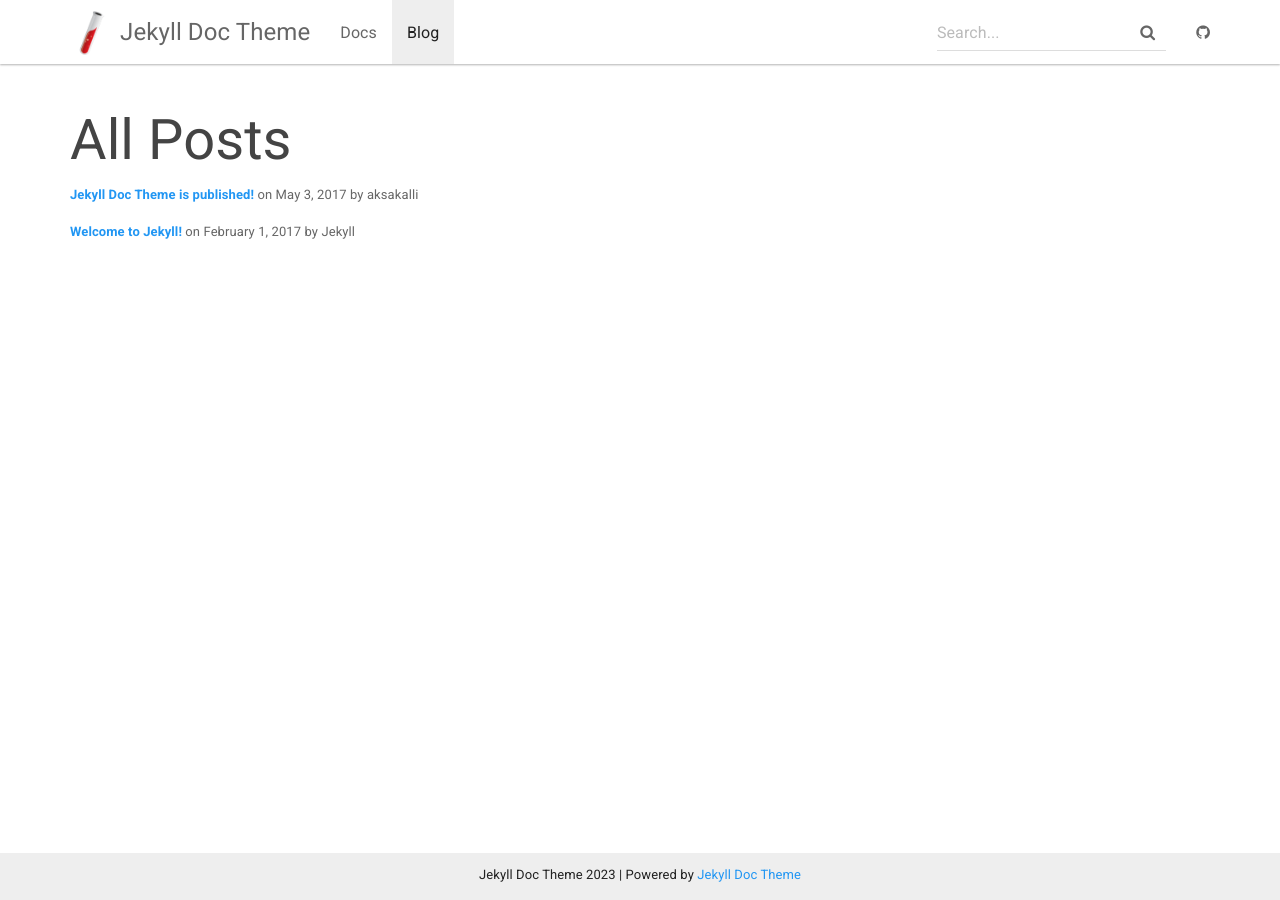
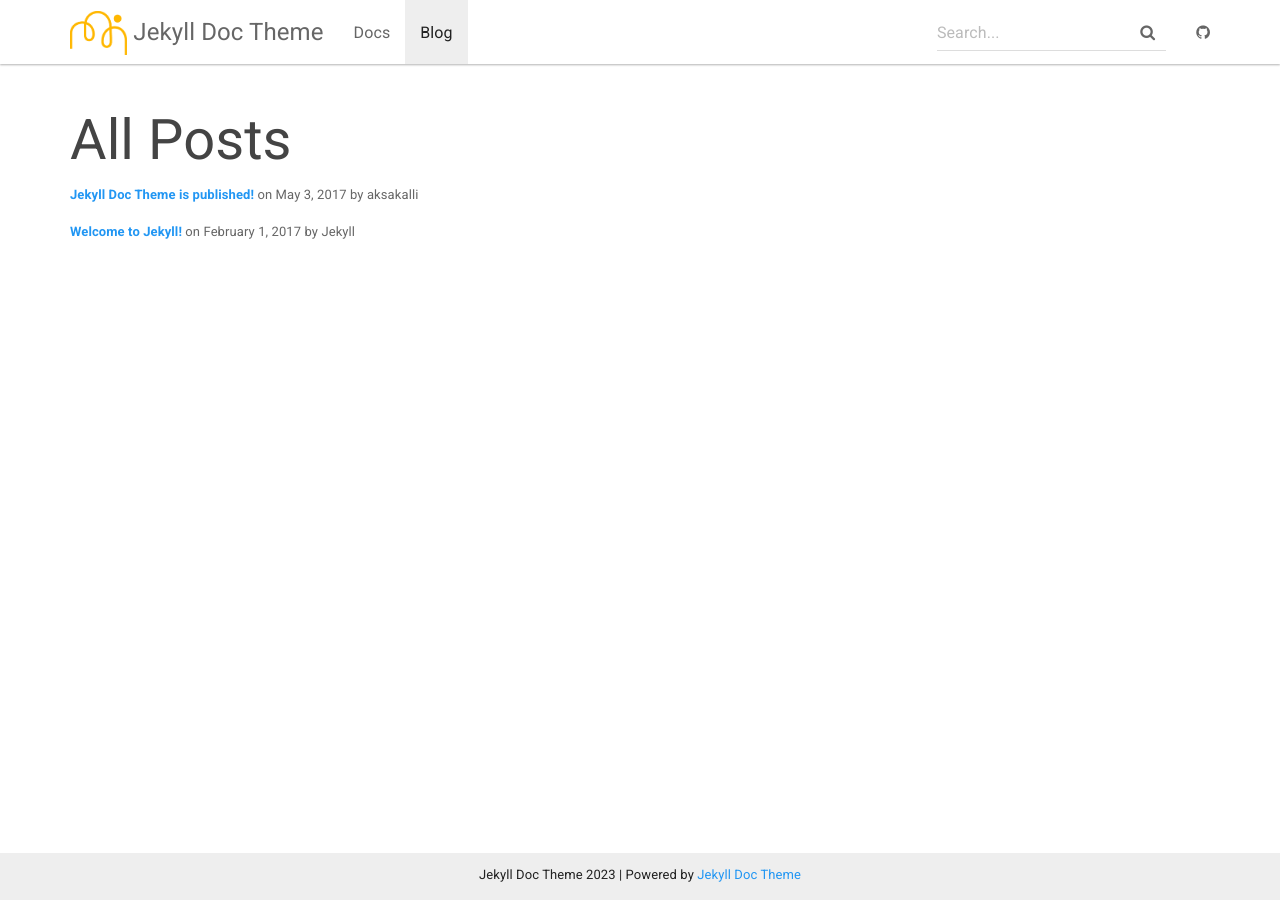
Before and after one commit to CIRES-Hub/CIRES-Hub.github.io, a Jekyll site: the page built from assets/allposts.html, in a window 1280 px wide. Built offline with Jekyll 4.4.1, drawn with Linux system fonts in a browser that asks for light colours.

Commit message:
initialize

```diff
--- a/index.html
+++ b/index.html
@@ -26,7 +26,7 @@
               free</strong>.</p>
         </div>
         <div class="col-md-6 text-center">
-            <img src="{{ "/assets/img/jekyll-dark.png" | relative_url }}" alt="Jekyll logo" class="img-responsive">
+            <img src="{{ "/assets/img/project-logo.png" | relative_url }}" alt="project logo" class="img-responsive">
         </div>
     </div>
     <hr>
```
Also changed, not shown: assets/img/logonav.png.
